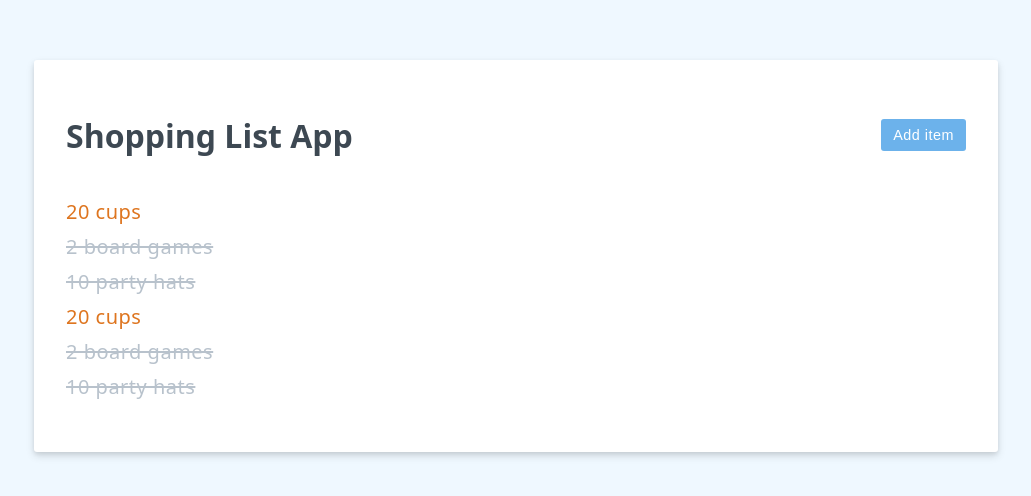
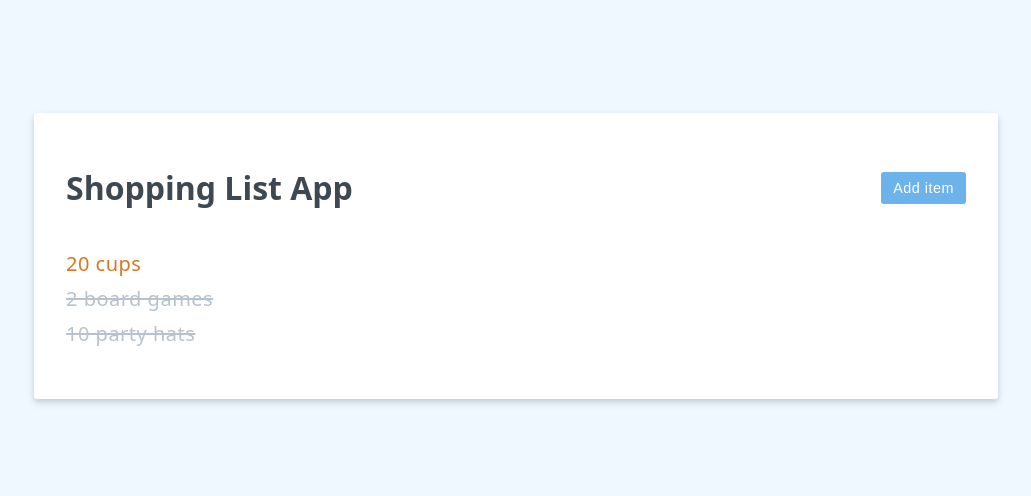
Before and after one commit to rubenesda/vuejs-app, a Vue app: page / in a window 1280 px wide. Shown: the part 144-640 px from the top of the page, without its empty margins (124-1155 px from the left). Built offline with nearby package versions, Linux system fonts and the light colour scheme.

Commit message:
add(toggle-method): add a toggle method to change the css of the 'li' tag elements

```diff
--- a/src/App.vue
+++ b/src/App.vue
@@ -35,6 +35,9 @@ const doEdit = (e: boolean) => {
   editing.value = e
   newItem.value = ''
 }
+const togglePurchased = (item: {id: number, label: string, purchased: boolean, highPriority: boolean }) => {
+  item.purchased = !item.purchased
+}
 </script>
 
 <template>
@@ -70,21 +73,14 @@ const doEdit = (e: boolean) => {
     <!-- Uncomment this line code if you care for nondestructure form -->
     <!-- <li v-for="item in items" :key="item.id">{{ item.label }}</li> -->
     <!-- Below, it is using destructure form -->
-    <li v-for="{ id, label, purchased, highPriority} in reversedItems"
+    <li v-for="{ id, label, purchased, highPriority}, index in reversedItems"
+      @click="togglePurchased(reversedItems[index])"
       :key="id"
       class="static-class"
-      :class="{strikeout: purchased, priority: highPriority}"
-    >
-      {{ label }}
-    </li>
-
-    <li v-for="{ id, label, purchased, highPriority} in reversedItems"
-      :key="id"
-      class="static-class"
-      :class="[
-        { strikeout: purchased },
-        { priority: highPriority }
-      ]"
+      :class="{
+        strikeout: purchased,
+        priority: highPriority
+      }"
     >
       {{ label }}
     </li>
```
